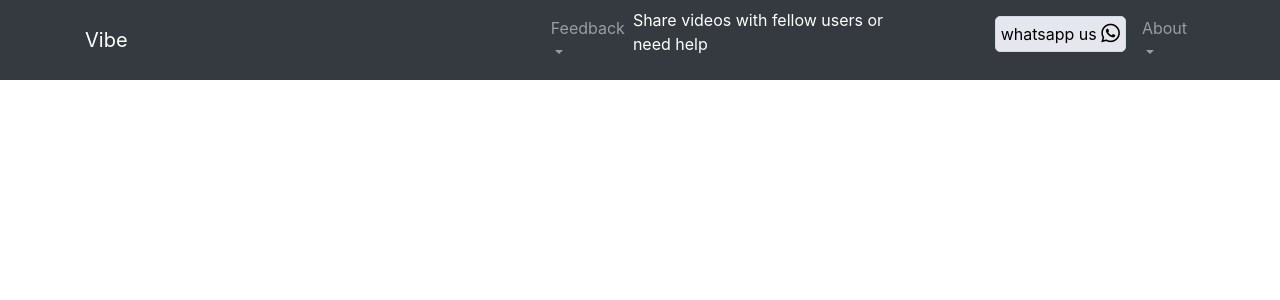
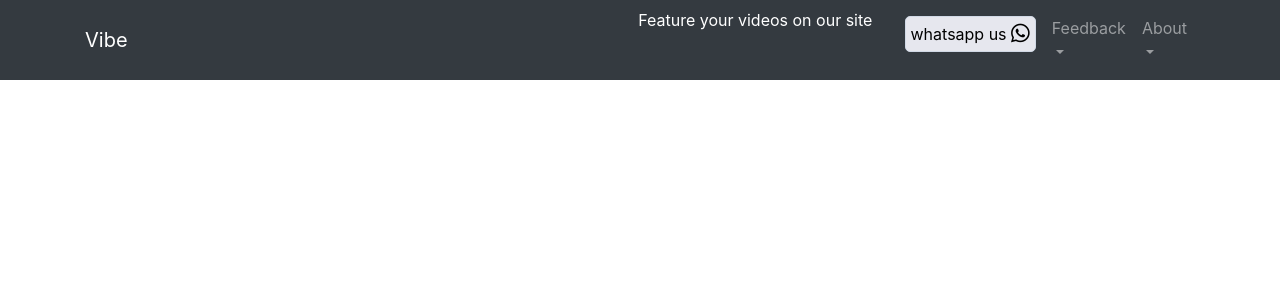
Before and after one commit to Himanshusinghofficial/NavbarTest, a React (Create React App) app: page / in a window 1280 px wide. Shown: the top 300 px of the page. Built offline with nearby package versions, Linux system fonts and the light colour scheme.

Commit message:
add features

```diff
--- a/src/App.css
+++ b/src/App.css
@@ -9,9 +9,9 @@
 
     .login-div {
       width: 100%;
-      height: auto;
+      height: 100%;
       padding: 15px 15px 15px 15px;
-      border-radius: 40px;
+      /* border-radius: 40px; */
       background: #ecf0f3;
     }
     .fields {
--- a/src/components/TopNavbar.js
+++ b/src/components/TopNavbar.js
@@ -25,8 +25,16 @@ return (
     <Nav className="mr-auto">
     </Nav>
     <Nav>
+    <Grid container>
+        <Grid item xs={7} sm={7}>
+        <div style={{color:'white'}}>Feature your videos on our site</div>
+        </Grid>
+        <Grid item xs={5} sm={5}>
+        <Nav.Link href="#" style={{float: 'right'}}><button class="buttoncss neomorphic-shadows neomorphic-shadows-hover" style={{outline:'none'}}>whatsapp us <i class="fab fa-whatsapp fa-lg"></i></button></Nav.Link>
+        </Grid>
+    </Grid>
       <NavDropdown title="Feedback" id="collasible-nav-dropdown">
-        <div class="login-div" >
+        <div class="login-div">
         <div>Please rate your experience</div>
         <div className={classes.root}>
       <Rating
@@ -50,14 +58,6 @@ return (
       </> : " "}
     </div>
       </NavDropdown>
-      <Grid container>
-        <Grid item xs={7} sm={7}>
-        <div style={{color:'white'}}>Share videos with fellow users or need help</div>
-        </Grid>
-        <Grid item xs={5} sm={5}>
-        <Nav.Link href="#" style={{float: 'right'}}><button class="buttoncss neomorphic-shadows neomorphic-shadows-hover" style={{outline:'none'}}>whatsapp us <i class="fab fa-whatsapp fa-lg"></i></button></Nav.Link>
-        </Grid>
-        </Grid>
       <NavDropdown title="About" id="collasible-nav-dropdown">
            <h5 style={{textAlign:'center'}}>
            <u>About us</u>
```
